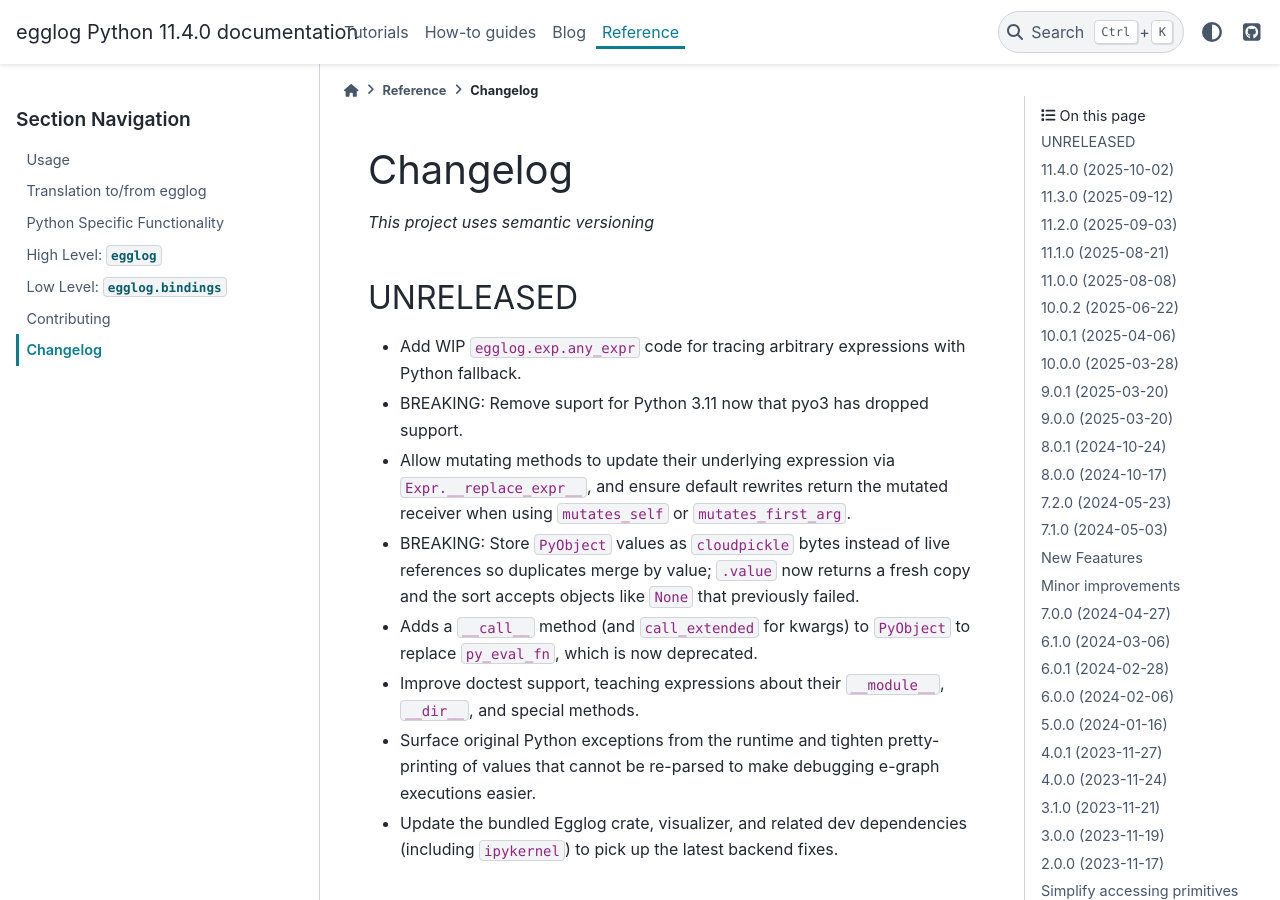
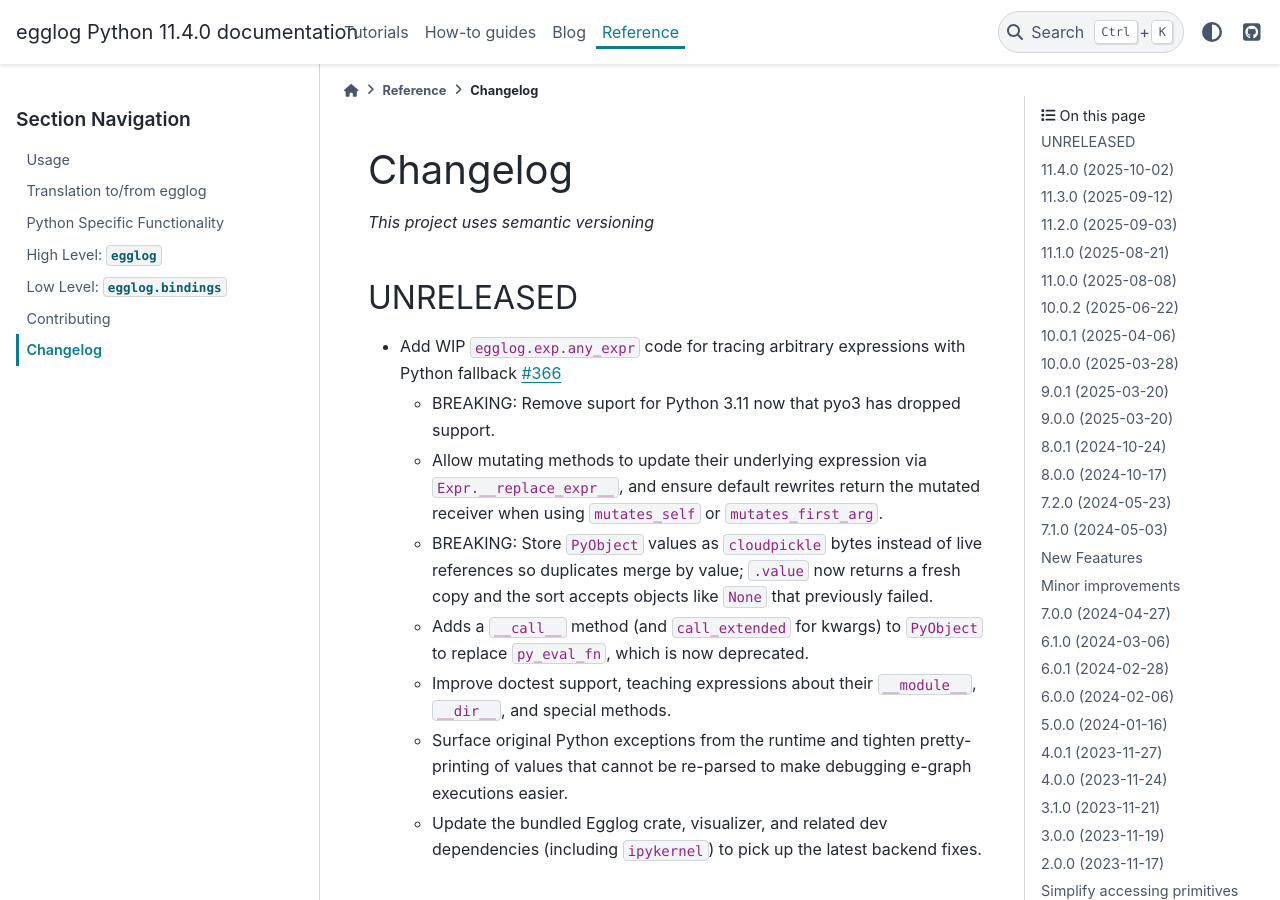
Before and after one commit to egraphs-good/egglog-python, a Sphinx documentation site: the page built from docs/changelog.md, in a window 1280 px wide and 900 px high. Built offline with Sphinx 7.4.7 and the PyData theme 0.15.4, drawn with Linux system fonts in a browser that asks for light colours; pages that are not in the unit, such as notebooks, are missing from menus; comment, search, counter and statistics services are not loaded; the version number is read from the project's files by our own code.

Commit message:
Update changelog to reference PR

```diff
--- a/docs/changelog.md
+++ b/docs/changelog.md
@@ -4,14 +4,14 @@ _This project uses semantic versioning_
 
 ## UNRELEASED
 
-- Add WIP `egglog.exp.any_expr` code for tracing arbitrary expressions with Python fallback.
-- BREAKING: Remove suport for Python 3.11 now that pyo3 has dropped support.
-- Allow mutating methods to update their underlying expression via `Expr.__replace_expr__`, and ensure default rewrites return the mutated receiver when using `mutates_self` or `mutates_first_arg`.
-- BREAKING: Store `PyObject` values as `cloudpickle` bytes instead of live references so duplicates merge by value; `.value` now returns a fresh copy and the sort accepts objects like `None` that previously failed.
-- Adds a `__call__` method (and `call_extended` for kwargs) to `PyObject` to replace `py_eval_fn`, which is now deprecated.
-- Improve doctest support, teaching expressions about their `__module__`, `__dir__`, and special methods.
-- Surface original Python exceptions from the runtime and tighten pretty-printing of values that cannot be re-parsed to make debugging e-graph executions easier.
-- Update the bundled Egglog crate, visualizer, and related dev dependencies (including `ipykernel`) to pick up the latest backend fixes.
+- Add WIP `egglog.exp.any_expr` code for tracing arbitrary expressions with Python fallback [#366](https://github.com/egraphs-good/egglog-python/pull/366)
+  - BREAKING: Remove suport for Python 3.11 now that pyo3 has dropped support.
+  - Allow mutating methods to update their underlying expression via `Expr.__replace_expr__`, and ensure default rewrites return the mutated receiver when using `mutates_self` or `mutates_first_arg`.
+  - BREAKING: Store `PyObject` values as `cloudpickle` bytes instead of live references so duplicates merge by value; `.value` now returns a fresh copy and the sort accepts objects like `None` that previously failed.
+  - Adds a `__call__` method (and `call_extended` for kwargs) to `PyObject` to replace `py_eval_fn`, which is now deprecated.
+  - Improve doctest support, teaching expressions about their `__module__`, `__dir__`, and special methods.
+  - Surface original Python exceptions from the runtime and tighten pretty-printing of values that cannot be re-parsed to make debugging e-graph executions easier.
+  - Update the bundled Egglog crate, visualizer, and related dev dependencies (including `ipykernel`) to pick up the latest backend fixes.
 
 ## 11.4.0 (2025-10-02)
 
```
